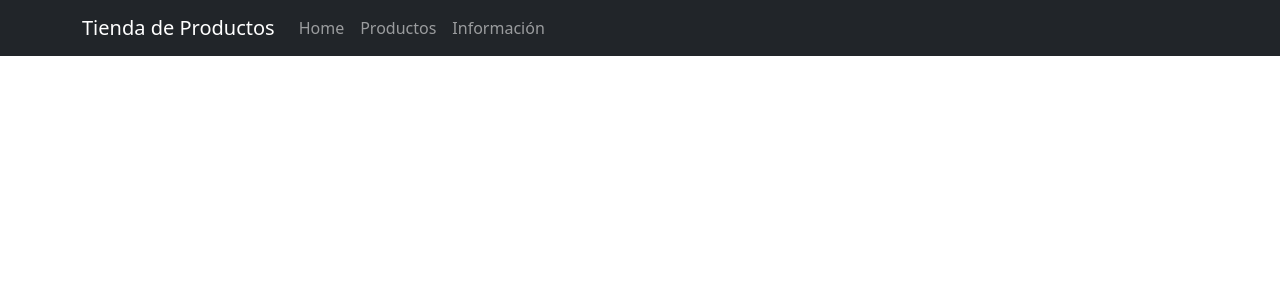
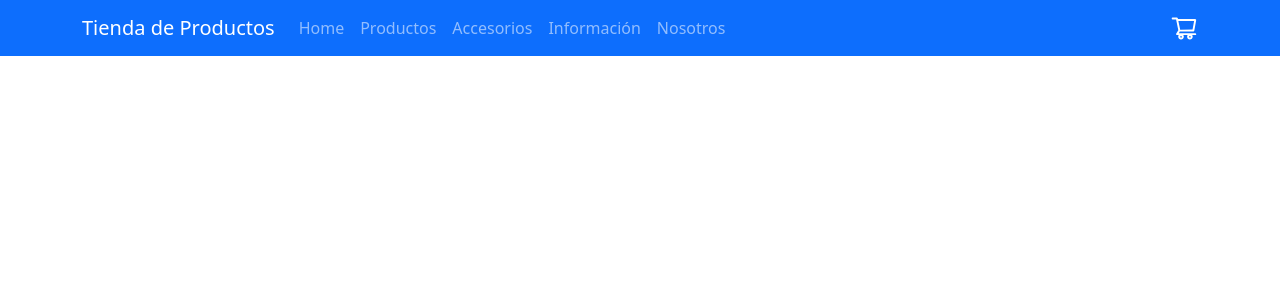
Before and after one commit to fkbrizuela/tienda_online_react, a React (Create React App) app: page / in a window 1280 px wide. Shown: the top 300 px of the page. Built offline with nearby package versions, Linux system fonts and the light colour scheme.

Commit message:
Icono en NavBar

```diff
--- a/package.json
+++ b/package.json
@@ -10,6 +10,7 @@
     "react": "^18.2.0",
     "react-bootstrap": "^2.5.0",
     "react-dom": "^18.2.0",
+    "react-icons": "^4.4.0",
     "react-scripts": "5.0.1",
     "web-vitals": "^2.1.4"
   },
--- /dev/null
+++ b/src/Components/CartWidget.js
@@ -0,0 +1,11 @@
+import { AiOutlineShoppingCart } from "react-icons/ai";
+
+const CartWidget = () => {
+    return (
+        <>
+        <AiOutlineShoppingCart/>
+        </>
+    );
+}
+
+export default CartWidget;
--- a/src/Components/NavBar.js
+++ b/src/Components/NavBar.js
@@ -1,18 +1,23 @@
 import Container from 'react-bootstrap/Container';
 import Nav from 'react-bootstrap/Nav';
 import Navbar from 'react-bootstrap/Navbar';
+import CartWidget from './CartWidget';
+import '../style/CartWidget.css'
 
 const NavBar = () => {
     return (
         <>
-            <Navbar bg="dark" variant="dark">
+            <Navbar bg="primary" variant="dark">
                 <Container>
                     <Navbar.Brand href="#home">Tienda de Productos</Navbar.Brand>
                     <Nav className="me-auto">
                         <Nav.Link href="#home">Home</Nav.Link>
                         <Nav.Link href="#productos">Productos</Nav.Link>
+                        <Nav.Link href="#accesorios">Accesorios</Nav.Link>
                         <Nav.Link href="#informacion">Información</Nav.Link>
+                        <Nav.Link href="#nosotros">Nosotros</Nav.Link>
                     </Nav>
+                    <CartWidget/>
                 </Container>
             </Navbar>
         </>
--- /dev/null
+++ b/src/style/CartWidget.css
@@ -0,0 +1,4 @@
+.container svg{
+    color: #fff;
+    font-size: 28px;
+}
```
Also changed, not shown: src/Components/ItemListContainer.js (added, +12 -0 lines), 1 other file (tests, documents, lock files or other folders).
